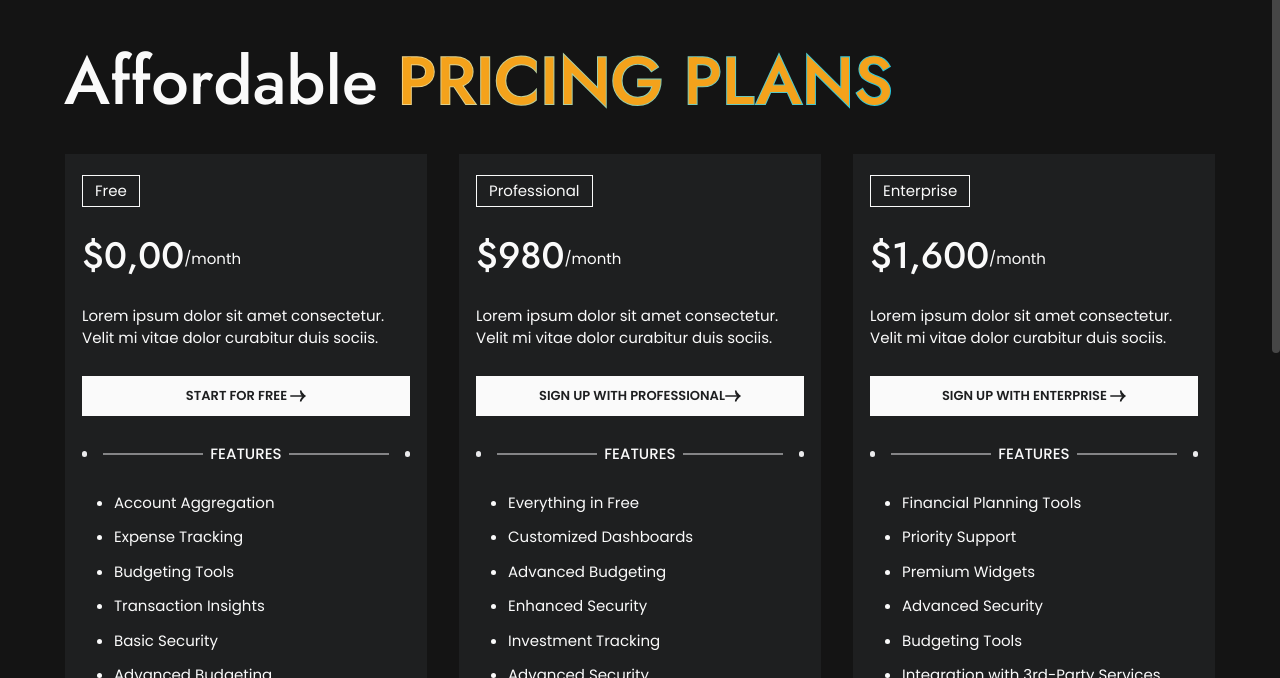
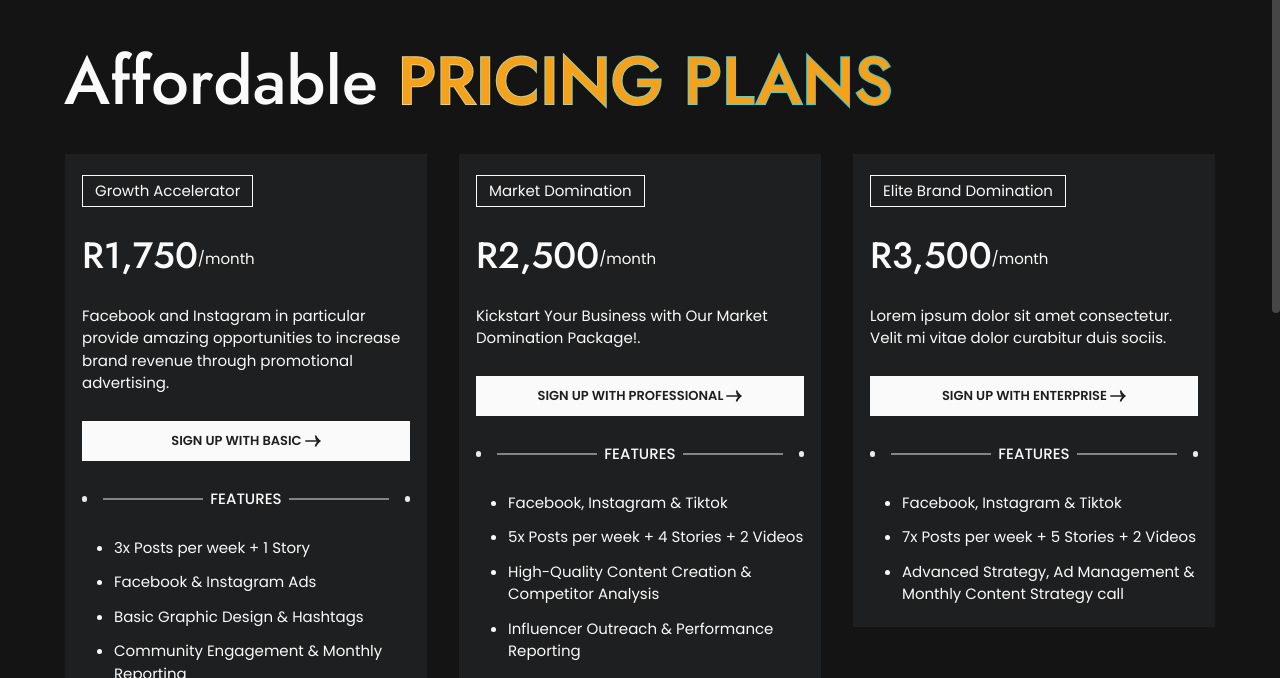
Before and after one commit to wanmajola/VVM, a plain HTML site: page pricing.html in a window 1280 px wide. Shown: the part 122-800 px from the top of the page. Drawn offline with Linux system fonts and the light colour scheme; a web font is replaced by a local one.

Commit message:
Add files via upload

```diff
--- a/pricing.html
+++ b/pricing.html
@@ -7,7 +7,7 @@
     <meta name="viewport" content="width=device-width, initial-scale=1, shrink-to-fit=no">
     <meta name="description" content="Globe Guide HTML5 Template">
 
-    <title>Nuxus - Digital Agency HTML Template</title>
+    <title>Viral Vision Marketing - Digital Agency</title>
 
     <!-- Favicon -->
     <link rel="shortcut icon" type="image/x-icon" href="assets/media/favicon.png">
@@ -57,6 +57,7 @@
                     <div class="menu__block">
                         <a href="index.html" class="main-menu__logo">
                             <img src="assets/media/logo.png" alt="">
+                            <!-- <h1 class="title__logo">VVM</h1> -->
                         </a>
                         <div class="menu-link">
                             <div class="menu-detail">
@@ -110,51 +111,48 @@
                     <div class="row row-gap-4 justify-content-center">
                         <div class="col-xl-4 col-md-6">
                             <div class="pricing-block">
-                                <span class="mb-40 title">Free</span>
+                                <span class="mb-40 title">Growth Accelerator</span>
                                 <div class="mb-40 d-flex align-items-end">
-                                    <h4>$0,00</h4><span class="mb-md-2 mb-sm-1">/month</span>
+                                    <h4>R1,750</h4><span class="mb-md-2 mb-sm-1">/month</span>
                                 </div>
-                                <p class="mb-40">Lorem ipsum dolor sit amet consectetur. Velit mi vitae dolor curabitur duis sociis.</p>
-                                <a href="contact.html" class="cus-btn-sec w-100 mb-40 justify-content-center"><span>start for free <svg xmlns="http://www.w3.org/2000/svg" width="20" height="20" viewBox="0 0 20 20" fill="none"><path d="M13.3545 17C13.3545 14 16.1545 10 19.3545 10M19.3545 10C17.5212 10 13.3545 9 13.3545 3M19.3545 10H0.354492" stroke="#1E1F20" stroke-width="2"/></svg></span> </a>
+                                <p class="mb-40">Facebook and Instagram in
+                                    particular provide amazing opportunities to increase brand revenue through promotional advertising.</p>
+                                <a href="contact.html" class="cus-btn-sec w-100 mb-40 justify-content-center"><span> sign up with Basic <svg xmlns="http://www.w3.org/2000/svg" width="20" height="20" viewBox="0 0 20 20" fill="none"><path d="M13.3545 17C13.3545 14 16.1545 10 19.3545 10M19.3545 10C17.5212 10 13.3545 9 13.3545 3M19.3545 10H0.354492" stroke="#1E1F20" stroke-width="2"/></svg></span> </a>
                                 <div class="title-row mb-40">
                                     <span><p class="fw-500">FEATURES</p></span>
                                 </div>
                                 <ul class="m-0">
-                                    <li>Account Aggregation</li>
-                                    <li>Expense Tracking</li>
-                                    <li>Budgeting Tools</li>
-                                    <li>Transaction Insights</li>
-                                    <li>Basic Security</li>
-                                    <li>Advanced Budgeting</li>
+                                    <li>3x Posts per week + 1 Story</li>
+                                    <li>Facebook & Instagram Ads</li>
+                                    <li>Basic Graphic Design & Hashtags</li>
+                                    <li>Community Engagement & Monthly Reporting</li>
                                 </ul>
                             </div>
                         </div>
                         <div class="col-xl-4 col-md-6">
                             <div class="pricing-block">
-                                <span class="mb-40 title">Professional</span>
+                                <span class="mb-40 title">Market Domination</span>
                                 <div class="mb-40 d-flex align-items-end">
-                                    <h4>$980</h4><span class="mb-md-2 mb-sm-1">/month</span>
+                                    <h4>R2,500</h4><span class="mb-md-2 mb-sm-1">/month</span>
                                 </div>
-                                <p class="mb-40">Lorem ipsum dolor sit amet consectetur. Velit mi vitae dolor curabitur duis sociis.</p>
-                                <a href="contact.html" class="cus-btn-sec w-100 mb-40 justify-content-center"><span> sign up with professional<svg xmlns="http://www.w3.org/2000/svg" width="20" height="20" viewBox="0 0 20 20" fill="none"><path d="M13.3545 17C13.3545 14 16.1545 10 19.3545 10M19.3545 10C17.5212 10 13.3545 9 13.3545 3M19.3545 10H0.354492" stroke="#1E1F20" stroke-width="2"/></svg></span> </a>
+                                <p class="mb-40">Kickstart Your Business with Our Market Domination Package!.</p>
+                                <a href="contact.html" class="cus-btn-sec w-100 mb-40 justify-content-center"><span> sign up with Professional <svg xmlns="http://www.w3.org/2000/svg" width="20" height="20" viewBox="0 0 20 20" fill="none"><path d="M13.3545 17C13.3545 14 16.1545 10 19.3545 10M19.3545 10C17.5212 10 13.3545 9 13.3545 3M19.3545 10H0.354492" stroke="#1E1F20" stroke-width="2"/></svg></span> </a>
                                 <div class="title-row mb-40">
                                     <span><p class="fw-500">FEATURES</p></span>
                                 </div>
                                 <ul class="m-0">
-                                    <li>Everything in Free</li>
-                                    <li>Customized Dashboards</li>
-                                    <li>Advanced Budgeting</li>
-                                    <li>Enhanced Security</li>
-                                    <li>Investment Tracking</li>
-                                    <li>Advanced Security</li>
+                                    <li>Facebook, Instagram & Tiktok</li>
+                                    <li>5x Posts per week + 4 Stories + 2 Videos</li>
+                                    <li>High-Quality Content Creation & Competitor Analysis</li>
+                                    <li>Influencer Outreach & Performance Reporting</li>
                                 </ul>
                             </div>
                         </div>
                         <div class="col-xl-4 col-md-6">
                             <div class="pricing-block">
-                                <span class="mb-40 title">Enterprise</span>
+                                <span class="mb-40 title">Elite Brand Domination</span>
                                 <div class="mb-40 d-flex align-items-end">
-                                    <h4>$1,600</h4><span class="mb-md-2 mb-sm-1">/month</span>
+                                    <h4>R3,500</h4><span class="mb-md-2 mb-sm-1">/month</span>
                                 </div>
                                 <p class="mb-40">Lorem ipsum dolor sit amet consectetur. Velit mi vitae dolor curabitur duis sociis.</p>
                                 <a href="contact.html" class="cus-btn-sec w-100 mb-40 justify-content-center"><span>sign up with Enterprise <svg xmlns="http://www.w3.org/2000/svg" width="20" height="20" viewBox="0 0 20 20" fill="none"><path d="M13.3545 17C13.3545 14 16.1545 10 19.3545 10M19.3545 10C17.5212 10 13.3545 9 13.3545 3M19.3545 10H0.354492" stroke="#1E1F20" stroke-width="2"/></svg></span> </a>
@@ -162,12 +160,9 @@
                                     <span><p class="fw-500">FEATURES</p></span>
                                 </div>
                                 <ul class="m-0">
-                                    <li>Financial Planning Tools</li>
-                                    <li>Priority Support</li>
-                                    <li>Premium Widgets</li>
-                                    <li>Advanced Security</li>
-                                    <li>Budgeting Tools</li>
-                                    <li>Integration with 3rd-Party Services</li>
+                                    <li>Facebook, Instagram & Tiktok</li>
+                                    <li>7x Posts per week + 5 Stories + 2 Videos</li>
+                                    <li>Advanced Strategy, Ad Management & Monthly Content Strategy call</li>
                                 </ul>
                             </div>
                         </div>
@@ -198,9 +193,12 @@
                                             <div class="footer-widget">
                                                 <h5 class="mb-24">Information</h5>
                                                 <ul class="unstyled">
+                                                    <li><a href="services.html">Social Media Marketing</a></li>
                                                     <li><a href="services.html">Web Design</a></li>
-                                                    <li><a href="services.html">UI Design</a></li>
-                                                    <li><a href="services.html">App Development</a></li>
+                                                    <li><a href="services.html">SEO</a></li>
+                                                    <li><a href="services.html">Graphic Design</a></li>
+                                                    <li><a href="services.html">Google Advertising</a></li>
+                                                    <li><a href="services.html">Domain Reg/ Hosting</a></li>
                                                 </ul>
                                             </div>
                                         </div>
@@ -220,9 +218,9 @@
                                     <h5 class="mb-24">Contact Us</h5>
                                     <div class="footer-widget">
                                         <ul class="contact-list unstyled">
-                                            <li><a href=""><i class="fa-light fa-location-dot"></i>26 Street, New York, NY 98</a></li>
-                                            <li><a href=""><i class="fa-light fa-phone"></i>+1 234 567 890</a></li>
-                                            <li><a href=""><i class="fa-light fa-envelope"></i>email@example.com</a></li>
+                                            <li><a href=""><i class="fa-light fa-location-dot"></i> 288 Summerfield Bayview Chatsworth, Durban</a></li>
+                                            <li><a href=""><i class="fa-light fa-phone"></i>+27 83 516 9796</a></li>
+                                            <li><a href=""><i class="fa-light fa-envelope"></i>info@viralvisionmarketing.co.za</a></li>
                                         </ul>
                                     </div>
                                 </div>
@@ -275,7 +273,7 @@
                         </div>
                     </div>
                     <div class="text-center pb-32">
-                        <h6 class="fw-500">@2025 All Rights Copyright <span class="fw-700 color-primary">NEXUS</span> Design & Developed By UIPARADOX</h6>
+                        <h6 class="fw-500">@2025 All Rights Copyright <span class="fw-700 color-primary">VVM</span> Design & Developed By InnoDev</h6>
                     </div>
                 </div>
             </footer>
```
